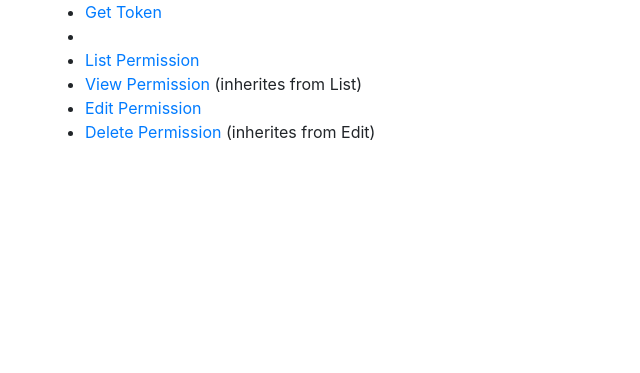
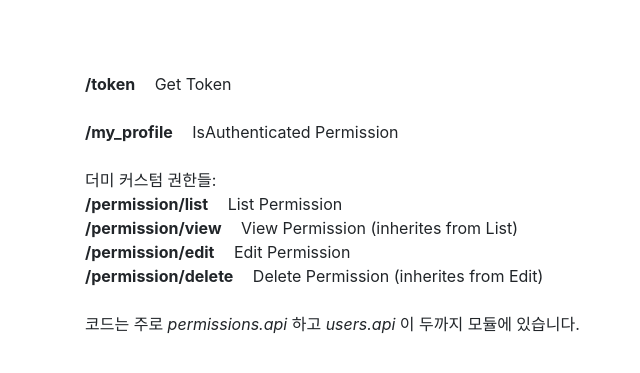
Before and after one commit to technolingo/dj-rest-api-interview, a Django app: page / in a window 1280 px wide. Shown: the part 56-429 px from the top of the page, without its empty margins (40-680 px from the left). Run offline with Django 3.2, Linux system fonts and the light colour scheme; some libraries are stand-ins or nearby versions.

Commit message:
add simple docs on the home page

```diff
--- a/handysapi/templates/sitepages/index.html
+++ b/handysapi/templates/sitepages/index.html
@@ -1,13 +1,32 @@
 {% extends "base.html" %}
 
+{% block css %}
+  {{block.super}}
+  <style media="screen">
+    strong {
+      margin-right: 15px;
+    }
+    ul li {
+      list-style: none;
+    }
+  </style>
+{% endblock css %}
 
 {% block content %}
+  <br />
+  <br />
+  <br />
   <ul>
-    <li><a href="/token">Get Token</a></li>
-    <li></li>
-    <li><a href="/permission/list">List Permission</a></li>
-    <li><a href="/permission/view">View Permission</a> (inherites from List)</li>
-    <li><a href="/permission/edit">Edit Permission</a></li>
-    <li><a href="/permission/delete">Delete Permission</a> (inherites from Edit)</li>
+    <li><strong>/token</strong> Get Token</li>
+    <li><br /></li>
+    <li><strong>/my_profile</strong> IsAuthenticated Permission</li>
+    <li><br /></li>
+    <li>더미 커스텀 권한들:</li>
+    <li><strong>/permission/list</strong> List Permission</li>
+    <li><strong>/permission/view</strong> View Permission (inherites from List)</li>
+    <li><strong>/permission/edit</strong> Edit Permission</li>
+    <li><strong>/permission/delete</strong> Delete Permission (inherites from Edit)</li>
+    <li><br /></li>
+    <li><p>코드는 주로 <em>permissions.api</em> 하고 <em>users.api</em> 이 두까지 모듈에 있습니다.</p></li>
   </ul>
 {% endblock content %}
```
Also changed, not shown: config/settings/base.py (+3 -9 lines).
